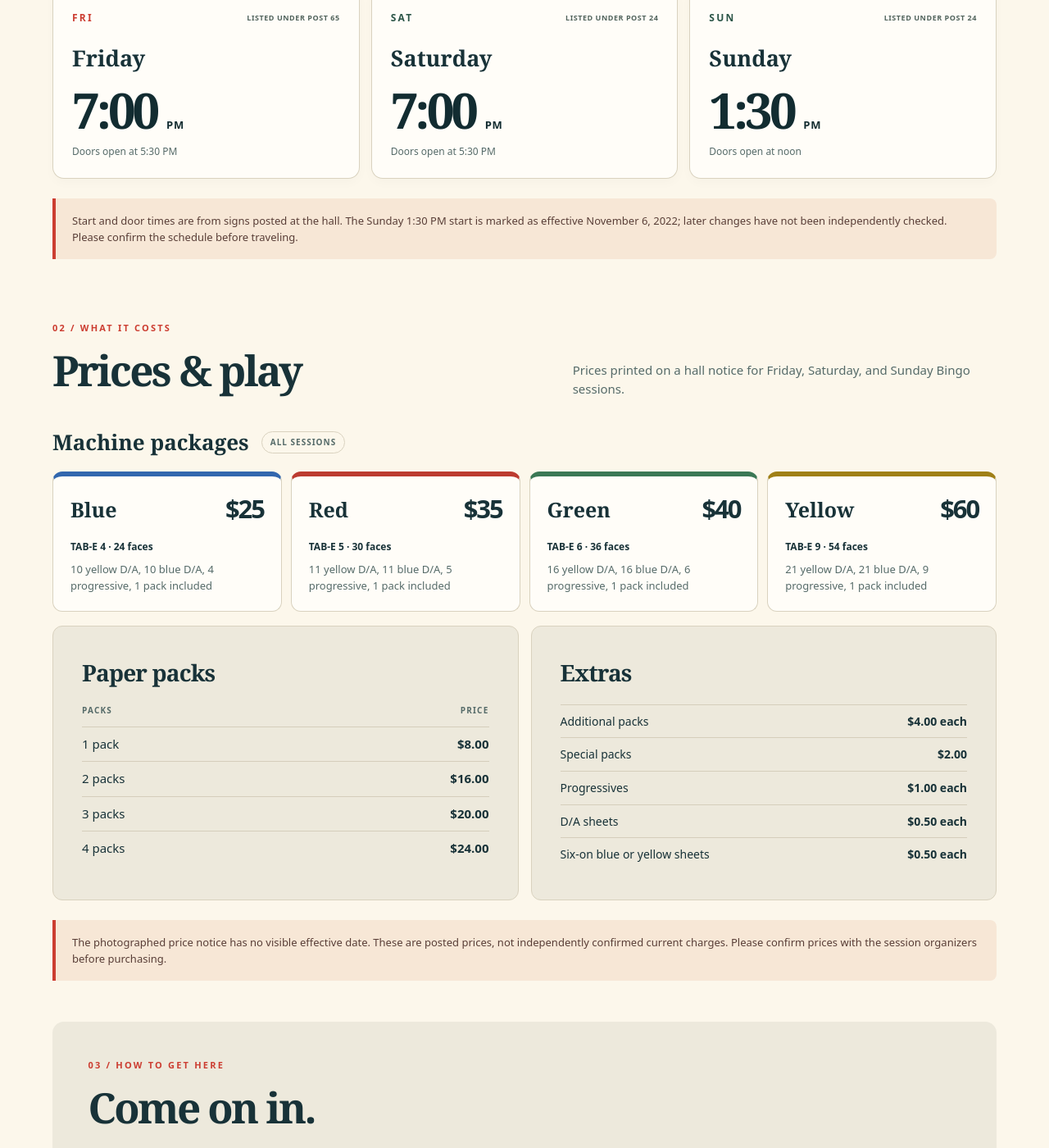
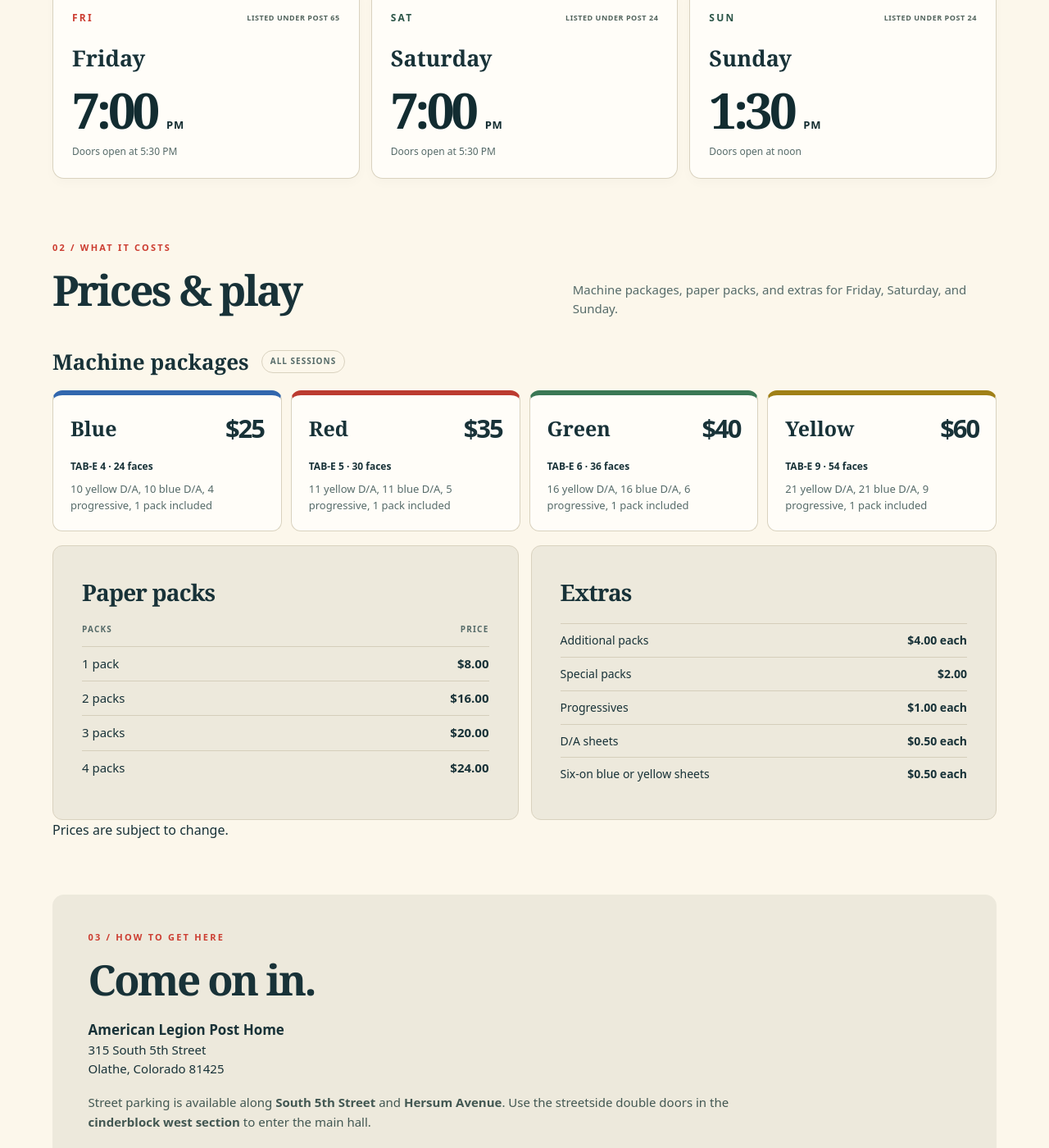
Before and after one commit to SPIERS-DENNIS-POST/spiers-dennis-post.github.io, a Jekyll site: the page built from donate/bingo/index.md, in a window 1280 px wide and 1400 px high, scrolled down 985 px. Shown: the whole window at 82% size. Built offline with Jekyll 4.4.1, drawn with Linux system fonts in a browser that asks for light colours.

Commit message:
Present Bingo hours and prices directly with a simple change notice

```diff
--- a/donate/bingo/index.md
+++ b/donate/bingo/index.md
@@ -27,10 +27,9 @@ provenance_ids: [post-bingo-session-listing-2026-11-10, post-bingo-posted-notice
 <article class="bingo-day"><div class="bingo-day-top"><span class="bingo-day-label">SAT</span><span class="bingo-day-post">LISTED UNDER POST 24</span></div><h3>Saturday</h3><p class="bingo-day-time">7:00 <small>PM</small></p><p class="bingo-day-note">Doors open at 5:30 PM</p></article>
 <article class="bingo-day bingo-day-sunday"><div class="bingo-day-top"><span class="bingo-day-label">SUN</span><span class="bingo-day-post">LISTED UNDER POST 24</span></div><h3>Sunday</h3><p class="bingo-day-time">1:30 <small>PM</small></p><p class="bingo-day-note">Doors open at noon</p></article>
 </div>
-<p class="bingo-schedule-caution">Start and door times are from signs posted at the hall. The Sunday 1:30 PM start is marked as effective November 6, 2022; later changes have not been independently checked. Please confirm the schedule before traveling.</p>
 </section>
 <section class="bingo-prices" aria-labelledby="bingo-price-title">
-<div class="bingo-section-heading"><div><p class="bingo-eyebrow">02 / WHAT IT COSTS</p><h2 id="bingo-price-title">Prices &amp; play</h2></div><p>Prices printed on a hall notice for Friday, Saturday, and Sunday Bingo sessions.</p></div>
+<div class="bingo-section-heading"><div><p class="bingo-eyebrow">02 / WHAT IT COSTS</p><h2 id="bingo-price-title">Prices &amp; play</h2></div><p>Machine packages, paper packs, and extras for Friday, Saturday, and Sunday.</p></div>
 <h3 class="bingo-prices-subhead">Machine packages <span>All sessions</span></h3>
 <div class="bingo-price-tiers">
 <article class="bingo-price-tier bingo-tier-blue"><div class="bingo-tier-top"><h4>Blue</h4><strong>$25</strong></div><p class="bingo-tier-spec">TAB-E 4 · 24 faces</p><p>10 yellow D/A, 10 blue D/A, 4 progressive, 1 pack included</p></article>
@@ -42,7 +41,7 @@ provenance_ids: [post-bingo-session-listing-2026-11-10, post-bingo-posted-notice
 <section class="bingo-paper-panel" aria-labelledby="bingo-paper-title"><h3 id="bingo-paper-title">Paper packs</h3><table class="bingo-paper-table"><thead><tr><th scope="col">Packs</th><th scope="col">Price</th></tr></thead><tbody><tr><td>1 pack</td><td>$8.00</td></tr><tr><td>2 packs</td><td>$16.00</td></tr><tr><td>3 packs</td><td>$20.00</td></tr><tr><td>4 packs</td><td>$24.00</td></tr></tbody></table></section>
 <section class="bingo-paper-panel" aria-labelledby="bingo-extras-title"><h3 id="bingo-extras-title">Extras</h3><dl class="bingo-extra-list"><div><dt>Additional packs</dt><dd>$4.00 each</dd></div><div><dt>Special packs</dt><dd>$2.00</dd></div><div><dt>Progressives</dt><dd>$1.00 each</dd></div><div><dt>D/A sheets</dt><dd>$0.50 each</dd></div><div><dt>Six-on blue or yellow sheets</dt><dd>$0.50 each</dd></div></dl></section>
 </div>
-<p class="bingo-schedule-caution">The photographed price notice has no visible effective date. These are posted prices, not independently confirmed current charges. Please confirm prices with the session organizers before purchasing.</p>
+<p class="bingo-price-note">Prices are subject to change.</p>
 </section>
 <section class="bingo-detail bingo-arrival bingo-visit" aria-labelledby="bingo-arrival-title">
 <p class="bingo-eyebrow">03 / HOW TO GET HERE</p><h2 id="bingo-arrival-title">Come on in.</h2>
```
